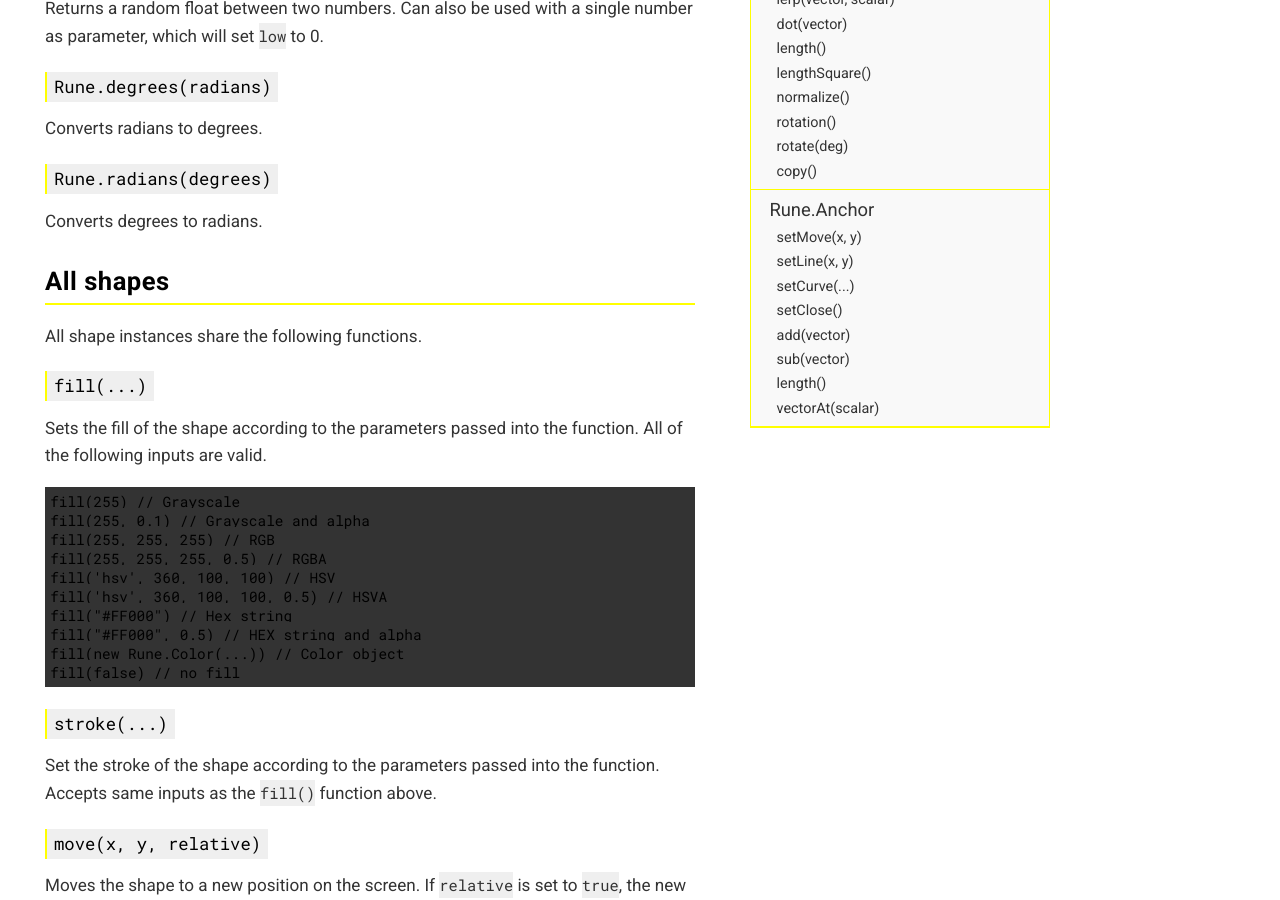
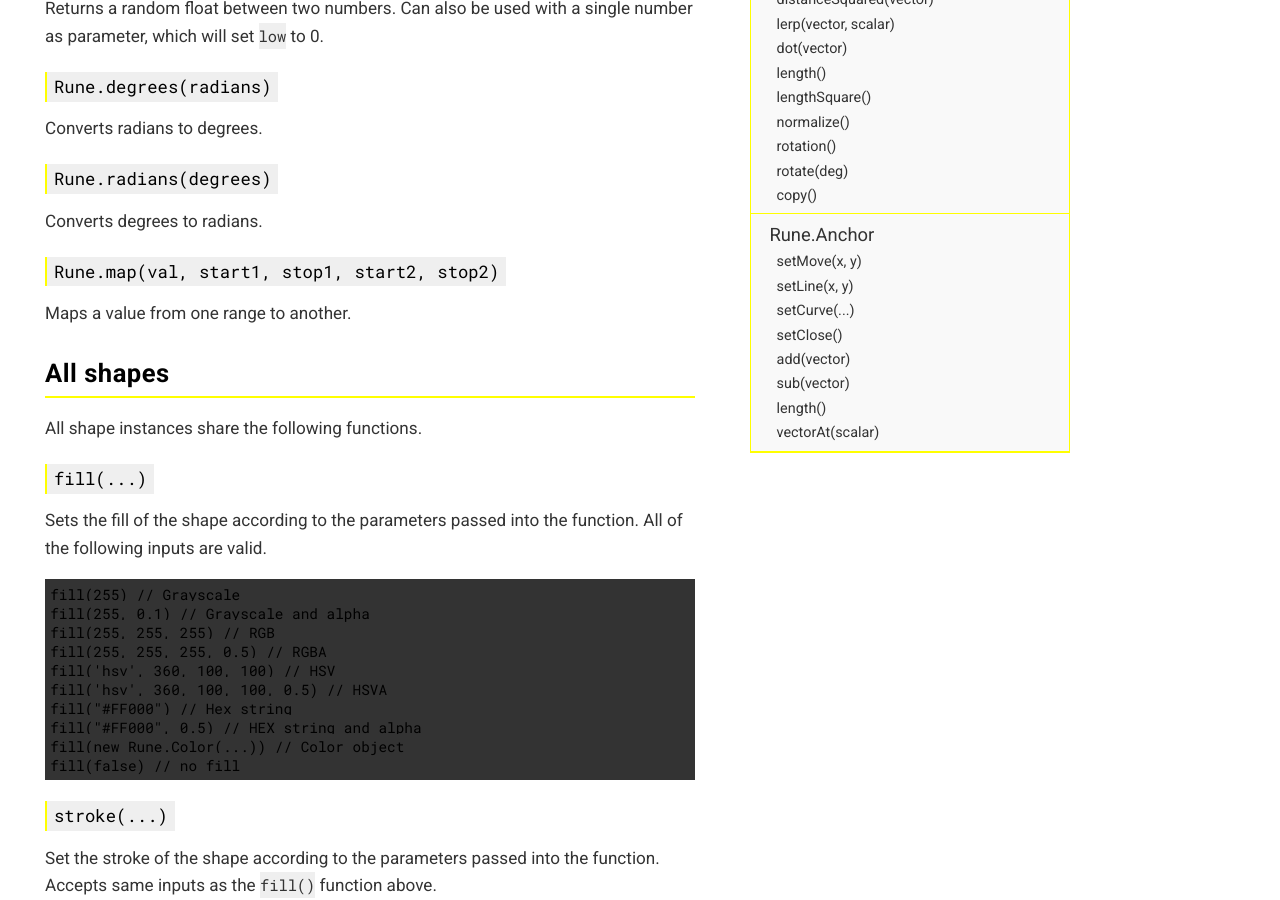
Before and after one commit to runemadsen/rune.js, a Jekyll site: the page built from documentation.md, in a window 1280 px wide and 900 px high, scrolled down 3073 px. Built offline with Jekyll 4.4.1, drawn with Linux system fonts in a browser that asks for light colours; nearby versions of some CDN libraries; comment, search, counter and statistics services are not loaded; some of the changed text lies outside the part shown.

Commit message:
added map

```diff
--- a/documentation.md
+++ b/documentation.md
@@ -113,6 +113,10 @@ Converts radians to degrees.
 ### `Rune.radians(degrees)`
 
 Converts degrees to radians.
+
+### `Rune.map(val, start1, stop1, start2, stop2)`
+
+Maps a value from one range to another.
 
 ## All shapes
 
```
